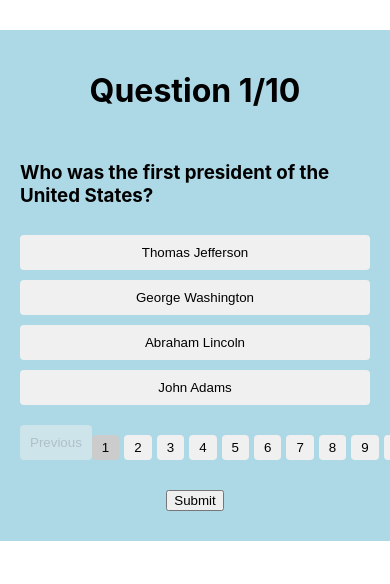
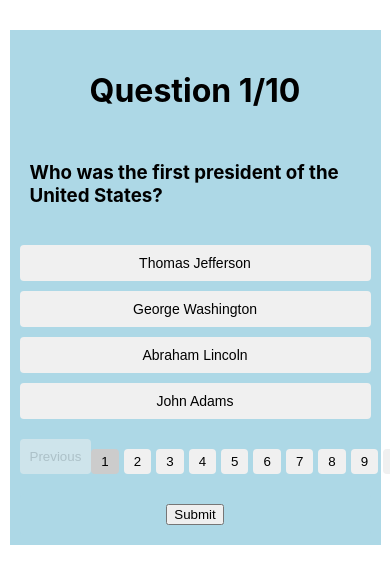
Before and after one commit to olimpo127/quiz, a React (Create React App) app: page / in a window 390 px wide. Shown: the top 584 px of the page. Built offline with nearby package versions, Linux system fonts and the light colour scheme.

Commit message:
responsiveness

```diff
--- a/src/App.css
+++ b/src/App.css
@@ -126,3 +126,23 @@
   justify-content: center;
   align-items: center;
 }
+
+/* Media query for smartphones */
+@media (max-width: 767px) {
+  .quiz {
+    max-width: 90%; /* Adjust the maximum width for smaller screens */
+    padding: 10px; /* Decrease padding for smaller screens */
+  }
+
+  .question-section {
+    margin: 10px; /* Add margin for smaller screens */
+  }
+
+  .question-text {
+    font-size: 16px; /* Adjust font size for smaller screens */
+  }
+
+  .answer-option {
+    font-size: 14px; /* Adjust font size for smaller screens */
+  }
+}
```
